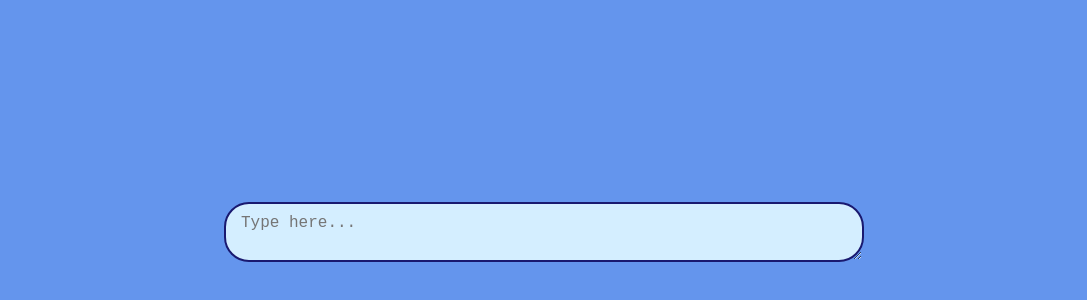
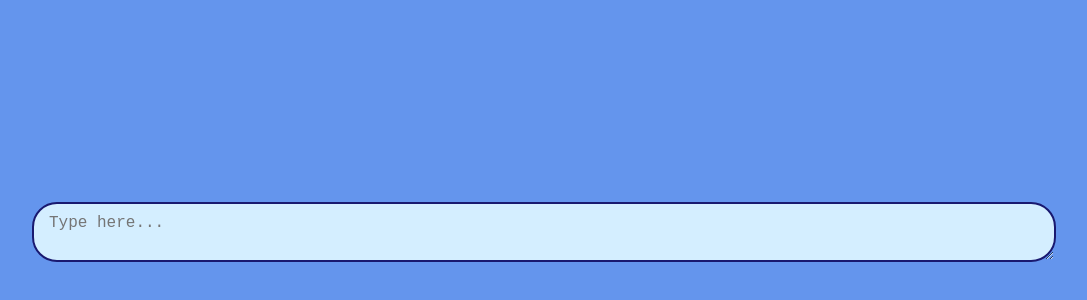
Before and after one commit to Oyhey/Password-Maker, a plain HTML site: page index.html in a window 1280 px wide. Shown: the part 168-468 px from the top of the page, without its empty margins (96-1183 px from the left). Drawn offline with Linux system fonts and the light colour scheme.

Commit message:
Update index.html

```diff
--- a/index.html
+++ b/index.html
@@ -15,9 +15,9 @@
     }
 
     textarea {
-      width: 50%;
-      min-height: 40px;
-      max-height: 300px;
+      width: 80%;
+      min-height: 50px;
+      max-height: 500px;
       padding: 10px 15px;
       font-size: 16px;
       border: 2px solid #191970;
```
